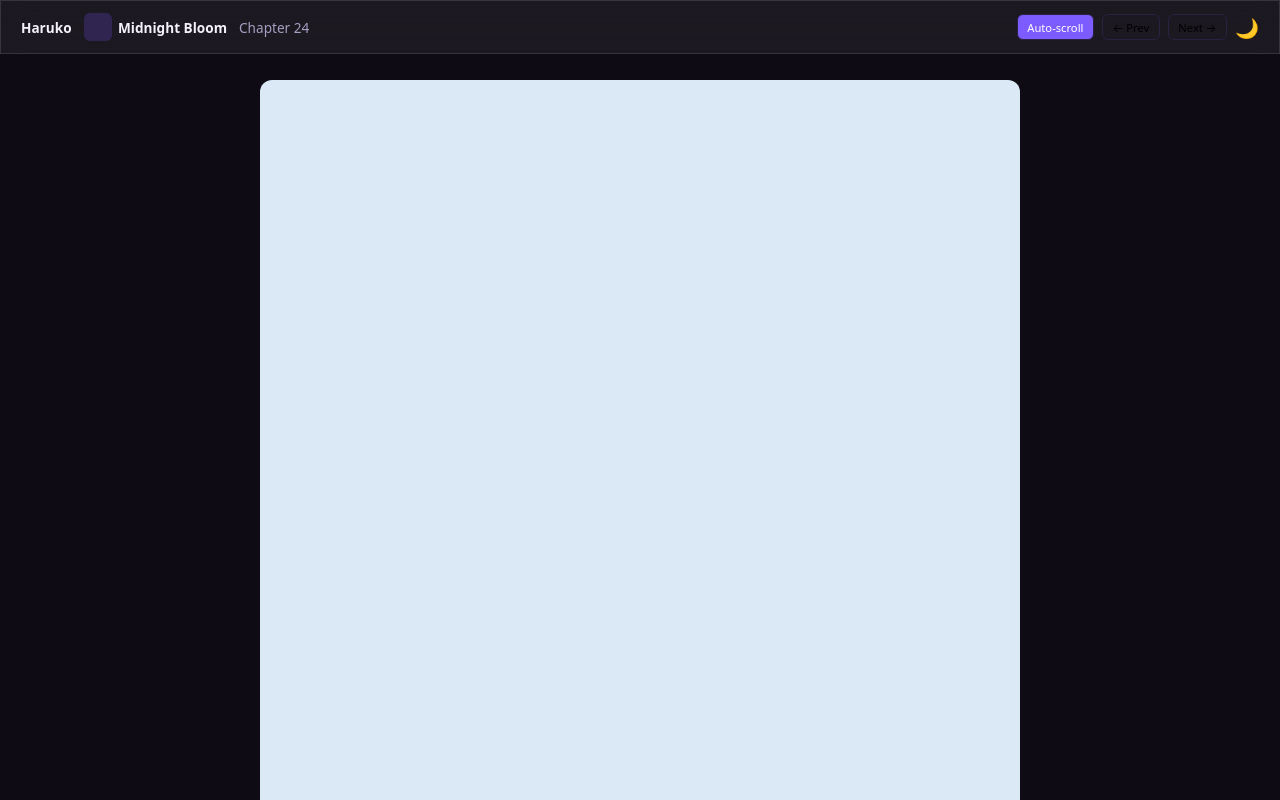
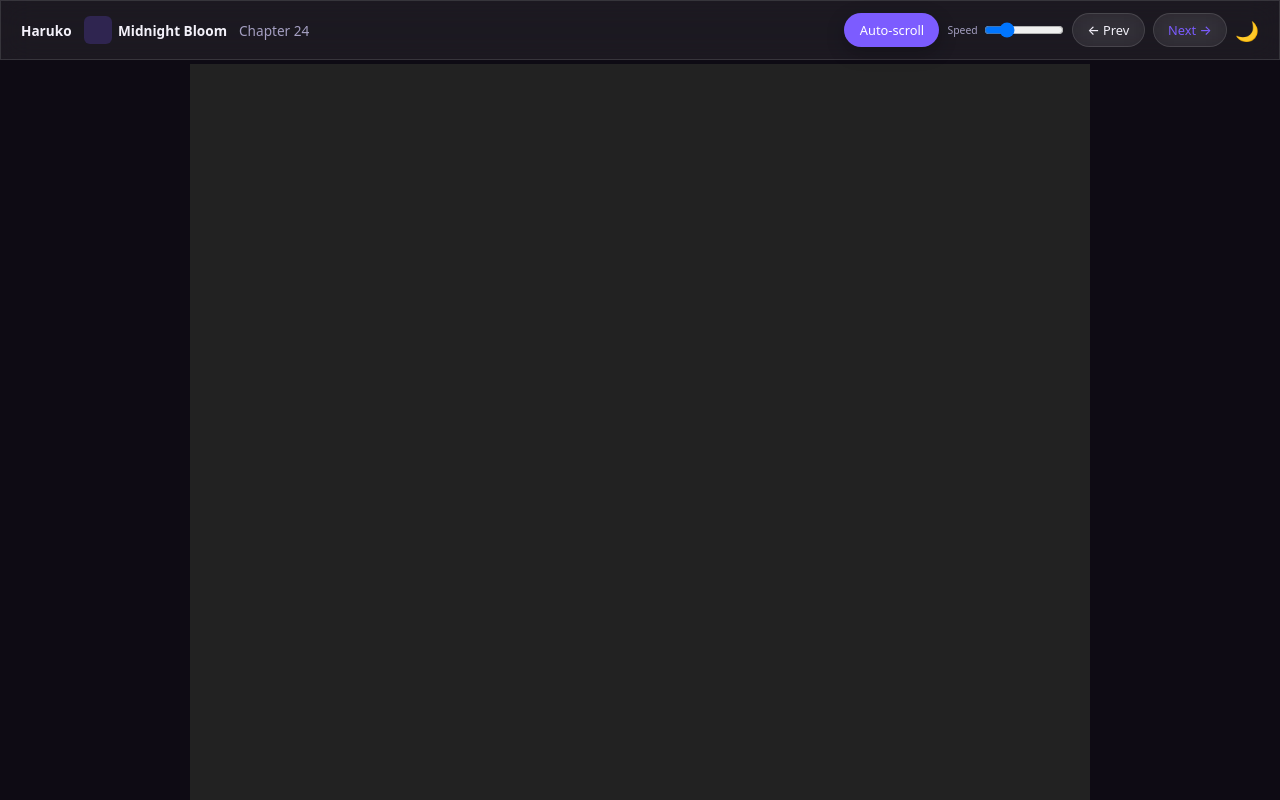
Before and after one commit to kozakiharuko-afk/haruko-frontend, a Next.js app: page /manhwa/chapter in a window 1280 px wide. Both pictures are taken after a click on the button "Auto-scroll". Shown: the top 800 px of the page. Built offline with nearby package versions, Linux system fonts and the light colour scheme.

Commit message:
Polish chapter reader: seamless panels + tap-to-toggle header

```diff
--- a/app/globals.css
+++ b/app/globals.css
@@ -990,6 +990,20 @@ section:nth-of-type(2) h2 {
   color: var(--muted);
 }
 
+.reader-series-cover-link {
+  text-decoration: none;
+  display: flex;
+}
+
+.reader-series-cover {
+  cursor: pointer;
+  transition: transform 0.2s ease;
+}
+
+.reader-series-cover:hover {
+  transform: scale(1.05);
+}
+
 /* Header right */
 .reader-header-right {
   display: flex;
@@ -1020,17 +1034,118 @@ section:nth-of-type(2) h2 {
   cursor: pointer;
 }
 
+.reader-nav-btn {
+  text-decoration: none;
+  color: inherit;
+  cursor: pointer;
+}
+
+.reader-header {
+  position: fixed;   /* ✅ NOT sticky */
+  top: 0;
+  left: 0;
+  width: 100%;
+  z-index: 100;
+
+  background: var(--glass-bg);
+  backdrop-filter: blur(16px);
+  -webkit-backdrop-filter: blur(16px);
+
+  transition: transform 0.35s ease, opacity 0.35s ease;
+}
+
+.reader-header.visible {
+  transform: translateY(0);
+  opacity: 1;
+}
+
+.reader-header.hidden {
+  transform: translateY(-100%);
+  opacity: 0;
+}
+
+.reader-page {
+  padding-top: 64px; /* header height */
+}
+
+
+
+/* ================= Auto-scroll Toggle ================= */
+
+.reader-toggle {
+  padding: 0.45rem 0.9rem;
+  border-radius: 999px;
+
+  background: var(--glass-bg);
+  backdrop-filter: blur(12px);
+  -webkit-backdrop-filter: blur(12px);
+
+  border: 1px solid var(--glass-border);
+  color: var(--text); /* ✅ FIX: respects theme */
+
+  font-size: 0.8rem;
+  font-weight: 500;
+
+  cursor: pointer;
+  transition:
+    background 0.25s ease,
+    color 0.25s ease,
+    transform 0.15s ease,
+    box-shadow 0.25s ease;
+}
+
+.reader-reveal-zone {
+  position: fixed;
+  top: 0;
+  left: 0;
+  width: 100%;
+  height: 24px;
+  z-index: 90;
+}
+
+/* Hover */
+.reader-toggle:hover {
+  background: color-mix(
+    in srgb,
+    var(--glass-bg),
+    var(--accent) 18%
+  );
+}
+
+/* Active (Auto-scroll ON) */
+.reader-toggle.active {
+  background: var(--accent);
+  color: white; /* ✅ always readable */
+  border-color: transparent;
+  box-shadow: 0 6px 18px rgba(0, 0, 0, 0.25);
+}
+
+/* Pressed */
+.reader-toggle:active {
+  transform: scale(0.95);
+}
+
 /* Panels */
 .reader-content {
-  max-width: 760px;
-  margin: 0 auto;
+  display: flex;
+  flex-direction: column;
+  gap: 0;              /* ❌ remove gaps */
+  padding: 0;
 }
 
 .reader-panel {
-  height: 900px;
-  background: #dbe8f6;
-  margin-bottom: 1rem;
-  border-radius: 12px;
+  width: 100%;
+  max-width: 900px;     /* keep nice reading width */
+  margin: 0 auto;       /* center horizontally */
+
+  aspect-ratio: 9 / 16; /* temp placeholder */
+  background: #222;     /* placeholder panel color */
+
+  border-radius: 0;     /* ❌ no rounded corners */
+}
+
+.reader-panel + .reader-panel {
+  margin-top: -1px;
 }
 
 /* Engagement */
@@ -1105,6 +1220,68 @@ section:nth-of-type(2) h2 {
   cursor: pointer;
 }
 
+/* ================= Reader Navigation Buttons ================= */
+
+.reader-nav-btn {
+  display: inline-flex;
+  align-items: center;
+  justify-content: center;
+
+  padding: 0.45rem 0.9rem;
+  border-radius: 999px;
+
+  background: var(--glass-bg);
+  backdrop-filter: blur(12px);
+  -webkit-backdrop-filter: blur(12px);
+
+  border: 1px solid var(--glass-border);
+  color: var(--text);
+  font-size: 0.8rem;
+  font-weight: 500;
+
+  text-decoration: none;
+  cursor: pointer;
+
+  transition:
+    background 0.25s ease,
+    transform 0.15s ease,
+    box-shadow 0.25s ease;
+}
+
+/* Hover */
+.reader-nav-btn:hover {
+  background: color-mix(
+    in srgb,
+    var(--glass-bg),
+    var(--accent) 18%
+  );
+  box-shadow: 0 8px 20px rgba(0, 0, 0, 0.25);
+}
+
+/* Active (pressed) */
+.reader-nav-btn:active {
+  transform: scale(0.95);
+}
+
+/* Optional: subtle accent for Next */
+.reader-nav-btn:last-of-type {
+  color: var(--accent);
+}
+
+/* Auto-scroll speed control */
+.scroll-speed {
+  display: flex;
+  align-items: center;
+  gap: 0.4rem;
+  font-size: 0.65rem;
+  color: var(--muted);
+}
+
+.scroll-speed input[type="range"] {
+  width: 80px;
+  cursor: pointer;
+}
+
 /* ======================================================
    FOOTER
    ====================================================== */
--- a/app/manhwa/chapter/page.tsx
+++ b/app/manhwa/chapter/page.tsx
@@ -1,57 +1,231 @@
 "use client";
 
-import { useState } from "react";
+import { useEffect, useRef, useState } from "react";
 import Link from "next/link";
 
 export default function ChapterReaderPage() {
+  /* ---------------- State ---------------- */
+
   const [autoScroll, setAutoScroll] = useState(false);
   const [liked, setLiked] = useState(false);
   const [disliked, setDisliked] = useState(false);
+  const [scrollSpeed, setScrollSpeed] = useState(0.5);
+  const [theme, setTheme] = useState<"dark" | "light">("dark");
+  const [headerVisible, setHeaderVisible] = useState(true);
+
+  // TEMP chapter boundaries
+  const isFirstChapter = false;
+  const isLastChapter = false;
+
+  /* ---------------- Theme ---------------- */
+
+  useEffect(() => {
+    const saved = localStorage.getItem("theme") as
+      | "dark"
+      | "light"
+      | null;
+
+    if (saved === "light") {
+      setTheme("light");
+      document.documentElement.classList.add("light");
+    }
+  }, []);
+
+  const toggleTheme = () => {
+    const next = theme === "dark" ? "light" : "dark";
+    setTheme(next);
+    localStorage.setItem("theme", next);
+    document.documentElement.classList.toggle("light", next === "light");
+  };
+
+  /* ---------------- Auto-scroll refs ---------------- */
+
+  const scrollRef = useRef<number | null>(null);
+  const isUserScrolling = useRef(false);
+  const speedRef = useRef(scrollSpeed);
+
+  useEffect(() => {
+    speedRef.current = scrollSpeed;
+  }, [scrollSpeed]);
+
+  /* ---------------- Auto-scroll logic ---------------- */
+
+  useEffect(() => {
+    if (!autoScroll) {
+      if (scrollRef.current) {
+        cancelAnimationFrame(scrollRef.current);
+        scrollRef.current = null;
+      }
+      return;
+    }
+
+    const scrollStep = () => {
+      if (isUserScrolling.current) {
+        setAutoScroll(false);
+        isUserScrolling.current = false;
+        return;
+      }
+
+      if (
+        window.innerHeight + window.scrollY >=
+        document.body.scrollHeight - 2
+      ) {
+        setAutoScroll(false);
+        return;
+      }
+
+      document.documentElement.scrollTop += speedRef.current;
+      scrollRef.current = requestAnimationFrame(scrollStep);
+    };
+
+    scrollRef.current = requestAnimationFrame(scrollStep);
+
+    return () => {
+      if (scrollRef.current) {
+        cancelAnimationFrame(scrollRef.current);
+        scrollRef.current = null;
+      }
+    };
+  }, [autoScroll]);
+
+  /* ---------------- Detect manual scroll ---------------- */
+
+  useEffect(() => {
+    const onUserScroll = () => {
+      if (autoScroll) isUserScrolling.current = true;
+    };
+
+    window.addEventListener("wheel", onUserScroll, { passive: true });
+    window.addEventListener("touchmove", onUserScroll, { passive: true });
+
+    return () => {
+      window.removeEventListener("wheel", onUserScroll);
+      window.removeEventListener("touchmove", onUserScroll);
+    };
+  }, [autoScroll]);
+
+  /* ---------------- Render ---------------- */
 
   return (
-    <main className="reader-page">
+    <main
+      className="reader-page"
+      onClick={() => setHeaderVisible((v) => !v)}
+    >
       {/* ================= HEADER ================= */}
-      <header className="reader-header glass">
+      <header
+        className={`reader-header glass ${
+          headerVisible ? "visible" : "hidden"
+        }`}
+      >
         {/* LEFT */}
         <div className="reader-header-left">
-          <Link href="/" className="reader-logo">
+          <Link
+            href="/"
+            className="reader-logo"
+            onClick={(e) => e.stopPropagation()}
+          >
             Haruko
           </Link>
 
           <div className="reader-series">
-            <div className="reader-series-cover" />
-            <span className="reader-series-title">Midnight Bloom</span>
+            <Link
+              href="/manhwa/midnight-bloom"
+              className="reader-series-cover-link"
+              aria-label="Go to series page"
+              onClick={(e) => e.stopPropagation()}
+            >
+              <div className="reader-series-cover" />
+            </Link>
+
+            <span className="reader-series-title">
+              Midnight Bloom
+            </span>
           </div>
 
-          <span className="reader-chapter-title">Chapter 24</span>
+          <span className="reader-chapter-title">
+            Chapter 24
+          </span>
         </div>
 
         {/* RIGHT */}
-        <div className="reader-header-right">
+        <div
+          className="reader-header-right"
+          onClick={(e) => e.stopPropagation()}
+        >
+          {/* Auto-scroll */}
           <button
             className={`reader-toggle ${autoScroll ? "active" : ""}`}
-            onClick={() => setAutoScroll(!autoScroll)}
+            onClick={() => setAutoScroll((v) => !v)}
           >
             Auto-scroll
           </button>
 
-          <button className="reader-nav-btn">← Prev</button>
-          <button className="reader-nav-btn">Next →</button>
+          {autoScroll && (
+            <div className="scroll-speed">
+              <span>Speed</span>
+              <input
+                type="range"
+                min="0.2"
+                max="1.5"
+                step="0.1"
+                value={scrollSpeed}
+                onChange={(e) =>
+                  setScrollSpeed(Number(e.target.value))
+                }
+              />
+            </div>
+          )}
 
-          <button className="icon-btn">🌙</button>
+          {/* ⬅ Prev */}
+          {isFirstChapter ? (
+            <span className="reader-nav-btn disabled">
+              ← Prev
+            </span>
+          ) : (
+            <Link
+              href="/manhwa/midnight-bloom/chapter/23"
+              className="reader-nav-btn"
+            >
+              ← Prev
+            </Link>
+          )}
+
+          {/* ➡ Next */}
+          {isLastChapter ? (
+            <span className="reader-nav-btn disabled">
+              Next →
+            </span>
+          ) : (
+            <Link
+              href="/manhwa/midnight-bloom/chapter/25"
+              className="reader-nav-btn"
+            >
+              Next →
+            </Link>
+          )}
+
+          <button
+            className="icon-btn"
+            onClick={toggleTheme}
+            aria-label="Toggle theme"
+          >
+            {theme === "dark" ? "🌙" : "☀️"}
+          </button>
         </div>
       </header>
 
       {/* ================= CONTENT ================= */}
       <section className="reader-content">
-        <div className="reader-panel" />
-        <div className="reader-panel" />
-        <div className="reader-panel" />
-        <div className="reader-panel" />
+        {Array.from({ length: 6 }).map((_, i) => (
+          <div key={i} className="reader-panel" />
+        ))}
       </section>
 
       {/* ================= ENGAGEMENT ================= */}
-      <section className="reader-engagement">
+      <section
+        className="reader-engagement"
+        onClick={(e) => e.stopPropagation()}
+      >
         <div className="reader-actions">
           <button
             className={`action-btn ${liked ? "active" : ""}`}
@@ -74,11 +248,16 @@ export default function ChapterReaderPage() {
           </button>
         </div>
 
-        <button className="action-btn subscribe">Subscribe</button>
+        <button className="action-btn subscribe">
+          Subscribe
+        </button>
       </section>
 
       {/* ================= COMMENTS ================= */}
-      <section className="reader-comments">
+      <section
+        className="reader-comments"
+        onClick={(e) => e.stopPropagation()}
+      >
         <h3>Comments (2)</h3>
 
         <div className="comment-input-row">
@@ -88,7 +267,9 @@ export default function ChapterReaderPage() {
             placeholder="Write a comment..."
             className="comment-input"
           />
-          <button className="comment-send">Send</button>
+          <button className="comment-send">
+            Send
+          </button>
         </div>
 
         <ul className="comment-list">
@@ -104,7 +285,10 @@ export default function ChapterReaderPage() {
       </section>
 
       {/* ================= FOOTER ================= */}
-      <footer className="footer">
+      <footer
+        className="footer"
+        onClick={(e) => e.stopPropagation()}
+      >
         <div className="footer-inner">
           <nav className="footer-links">
             <a href="#">About</a>
```
